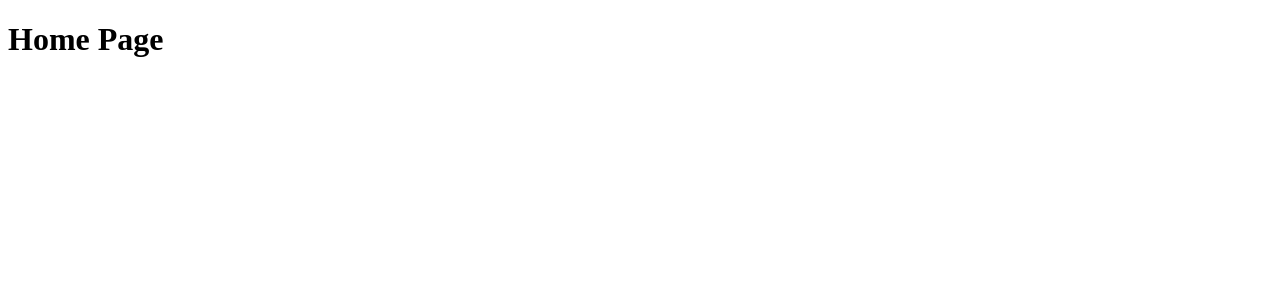
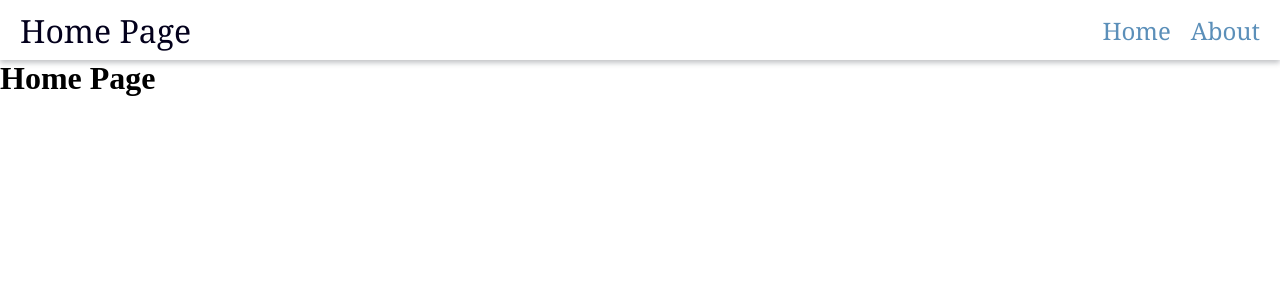
Before and after one commit to sch-aa-vk/RsSchool-react, a React (Vite) app: page / in a window 1280 px wide. Shown: the top 300 px of the page. Built offline with nearby package versions, Linux system fonts and the light colour scheme.

Commit message:
feat: add header styles and routing

```diff
--- a/src/App.tsx
+++ b/src/App.tsx
@@ -1,14 +1,20 @@
+import React from 'react';
 import { Route, Routes } from 'react-router-dom';
+import { Header } from './layouts/Header/HeaderHome';
+import { AboutUs } from './pages/AboutUs';
 import { Home } from './pages/Home';
 import { Page404 } from './pages/Page404';
 
-export const App = () => {
+export class App extends React.Component {
+  render() {
     return (
       <div>
         <Routes>
-        <Route path="/" element={<Home />} />
+          <Route path="/" element={<Home />} loader={() => console.log('true')} />
+          <Route path="/about-us" element={<AboutUs />} />
           <Route path="*" element={<Page404 />} />
         </Routes>
       </div>
     );
-};
+  }
+}
--- a/src/index.css
+++ b/src/index.css
@@ -0,0 +1,18 @@
+* {
+  margin: 0;
+  padding: 0;
+  box-sizing: border-box;
+}
+
+a {
+  text-decoration: none;
+}
+
+button {
+  border: none;
+  background: none;
+  cursor: pointer;
+}
+
+/* font-family: Georgia, 'Times New Roman', Times, serif; */
+/* font-family: Cambria, Cochin, Georgia, Times, 'Times New Roman', serif; */
--- /dev/null
+++ b/src/layouts/Header/index.tsx
@@ -0,0 +1,27 @@
+import React from 'react';
+import { Link } from 'react-router-dom';
+
+import './style.css';
+
+type header = {
+  path: string;
+};
+
+export const Header: React.FC<header> = ({ path }) => {
+  const pagename = path.slice(1).split('-').join(' ') || (path === '/' ? 'Home Page' : 'Page 404');
+  return (
+    <div className="header">
+      <Link className="header__path" to={path}>
+        {pagename}
+      </Link>
+      <div className="header__links">
+        <Link className="header__links-link" to="/">
+          Home
+        </Link>
+        <Link className="header__links-link" to="/about-us">
+          About
+        </Link>
+      </div>
+    </div>
+  );
+};
--- /dev/null
+++ b/src/layouts/Header/style.css
@@ -0,0 +1,33 @@
+.header {
+  width: 100%;
+  height: 60px;
+  padding: 0 20px;
+  box-shadow: 0 3px 5px rgba(57, 63, 72, 0.3);
+  display: flex;
+  justify-content: space-between;
+  align-items: center;
+}
+
+.header__path {
+  font-family: Cambria, Cochin, Georgia, Times, 'Times New Roman', serif;
+  font-weight: 400;
+  font-size: 32px;
+  color: #03001C;
+  text-transform: capitalize;
+}
+
+.header__links {
+  display: flex;
+  gap: 20px;
+}
+
+.header__links-link {
+  font-family: Cambria, Cochin, Georgia, Times, 'Times New Roman', serif;
+  font-weight: 300;
+  font-size: 24px;
+  color: #5B8FB9;
+}
+
+.header__links-link:hover {
+  color: #03001C;
+}
--- /dev/null
+++ b/src/pages/AboutUs/index.tsx
@@ -0,0 +1,10 @@
+import { Header } from '../../layouts/Header';
+
+export const AboutUs = () => {
+  return (
+    <div className="">
+      <Header path="/about-us" />
+      <h1>About Us</h1>
+    </div>
+  );
+};
--- a/src/pages/Home/index.tsx
+++ b/src/pages/Home/index.tsx
@@ -1,3 +1,10 @@
+import { Header } from '../../layouts/Header';
+
 export const Home = () => {
-  return <h1>Home Page</h1>;
+  return (
+    <div className="home">
+      <Header path="/" />
+      <h1>Home Page</h1>
+    </div>
+  );
 };
--- a/src/pages/Page404/index.tsx
+++ b/src/pages/Page404/index.tsx
@@ -1,10 +1,10 @@
-import { Link } from 'react-router-dom';
+import { Header } from '../../layouts/Header';
 
 export const Page404 = () => {
   return (
     <div>
-      <h1>Not Found</h1>
-      <Link to="/">Home Page</Link>
+      <Header path="*" />
+      <h1>page is undefined</h1>
     </div>
   );
 };
```
Lines whose indentation alone changed are shown as unchanged.
